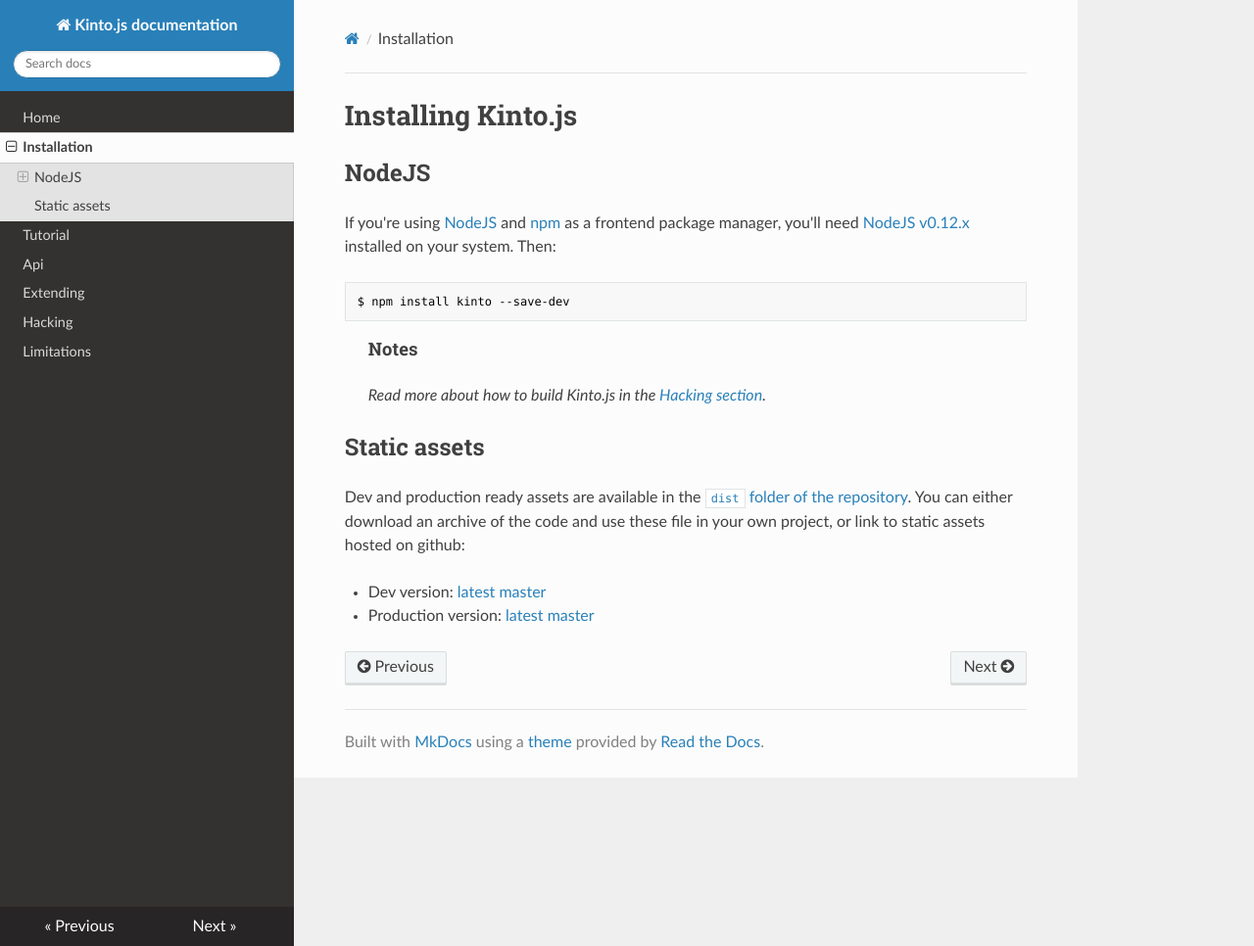
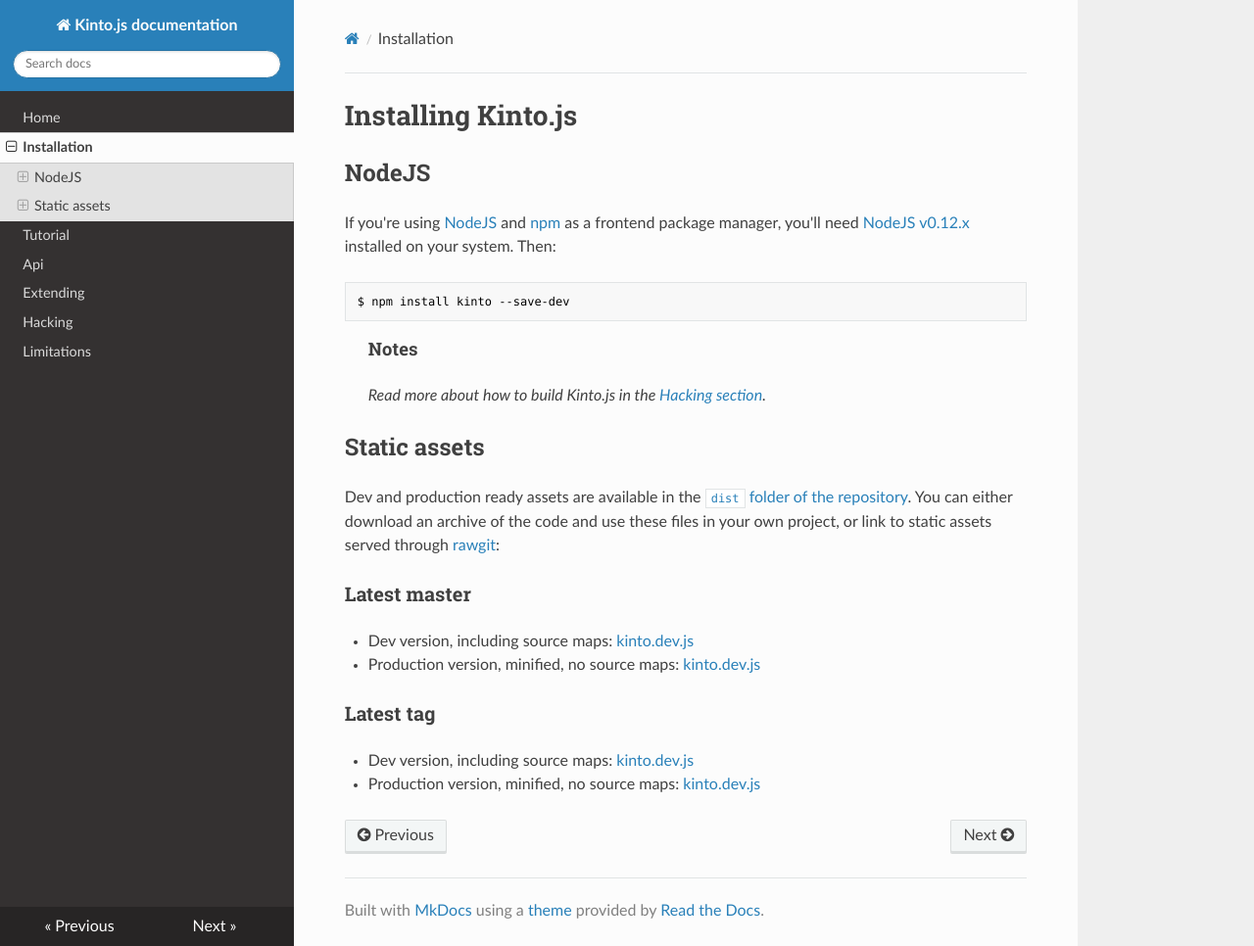
Before and after one commit to Kinto/kinto.js, an MkDocs documentation site: the page built from docs/installation.md, in a window 1280 px wide and 966 px high. Shown: the whole window at 98% size. Built offline with MkDocs 1.6.1, drawn with Linux system fonts in a browser that asks for light colours; nearby versions of some CDN libraries; old or Windows-style settings are respelled for this version of MkDocs.

Commit message:
Fixes #103 - Updated links to public static assets.

```diff
--- a/docs/installation.md
+++ b/docs/installation.md
@@ -14,7 +14,14 @@
 
 ## Static assets
 
-Dev and production ready assets are available in the [`dist` folder of the repository](https://github.com/Kinto/kinto.js/tree/master/dist). You can either download an archive of the code and use these file in your own project, or link to static assets hosted on github:
+Dev and production ready assets are available in the [`dist` folder of the repository](https://github.com/Kinto/kinto.js/tree/master/dist). You can either download an archive of the code and use these files in your own project, or link to static assets served through [rawgit](http://rawgit.com/):
 
-- Dev version: [latest master](https://raw.githubusercontent.com/Kinto/kinto.js/master/dist/kinto.dev.js)
-- Production version: [latest master](https://raw.githubusercontent.com/Kinto/kinto.js/master/dist/kinto.min.js)
+### Latest master
+
+- Dev version, including source maps: [kinto.dev.js](https://rawgit.com/Kinto/kinto.js/master/dist/kinto.dev.js)
+- Production version, minified, no source maps: [kinto.dev.js](https://rawgit.com/Kinto/kinto.js/master/dist/kinto.min.js)
+
+### Latest tag
+
+- Dev version, including source maps: [kinto.dev.js](https://cdn.rawgit.com/Kinto/kinto.js/1.0.0-rc.1/dist/kinto.dev.js)
+- Production version, minified, no source maps: [kinto.dev.js](https://cdn.rawgit.com/Kinto/kinto.js/1.0.0-rc.1/dist/kinto.min.js)
```
